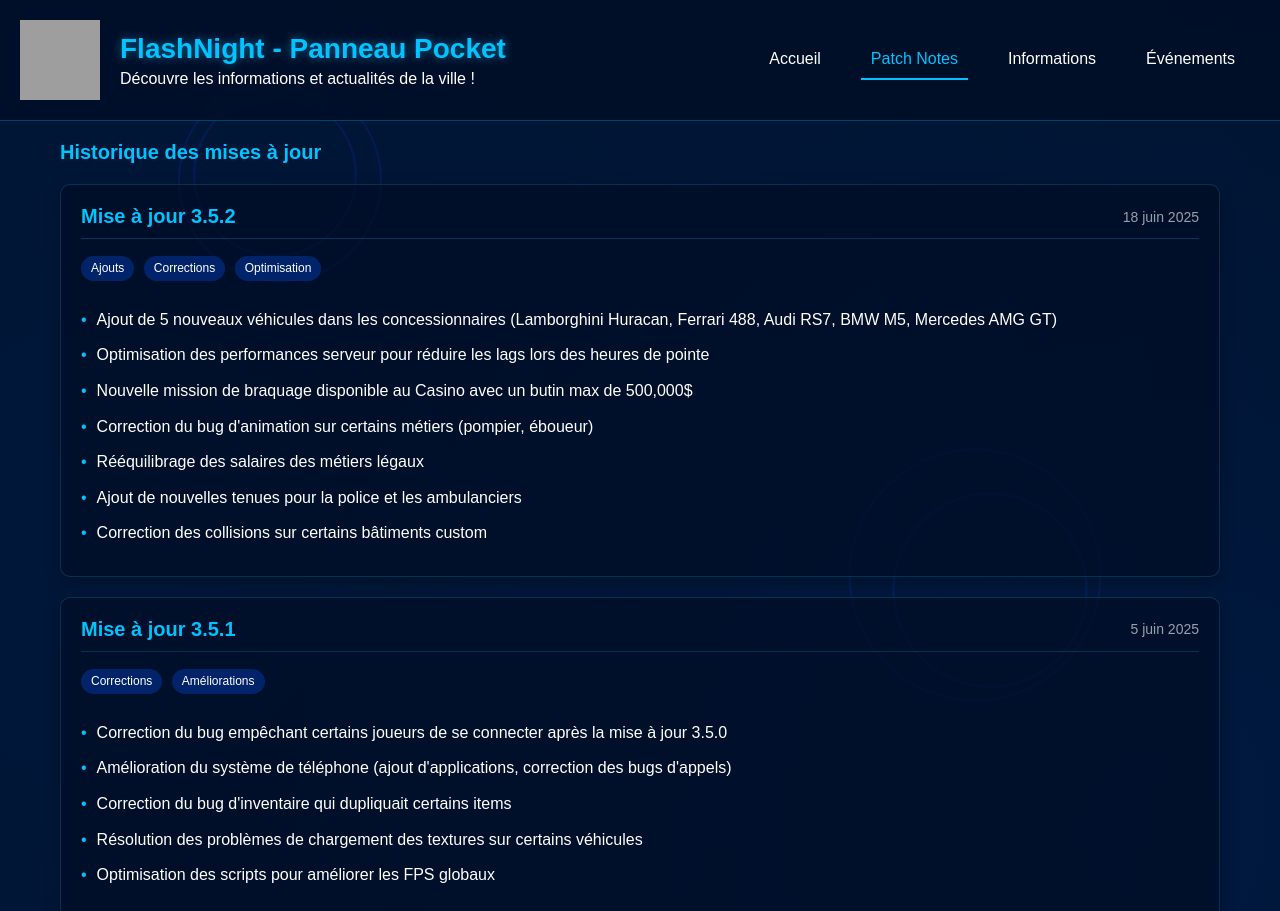
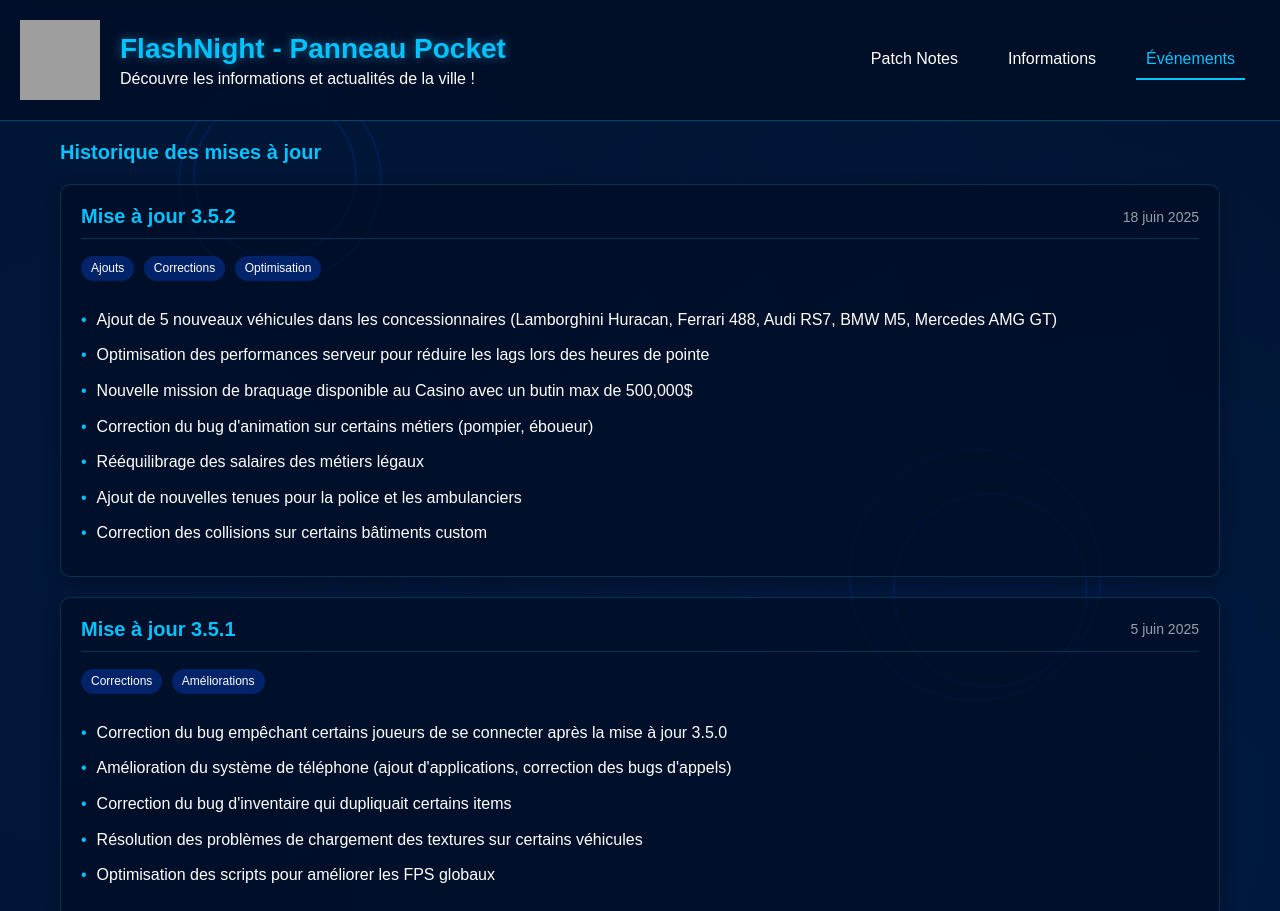
Before and after one commit to Minou-Coding/FlashNight---Patch-Notes, a plain HTML site: page index.html in a window 1280 px wide. Shown: the top 911 px of the page. Drawn offline with Linux system fonts and the light colour scheme; grey boxes are pictures that could not be loaded.

Commit message:
Update index.html

```diff
--- a/index.html
+++ b/index.html
@@ -297,10 +297,9 @@
             </div>
         </div>
         <nav>
-            <a href="index.html" class="nav-item">Accueil</a>
-            <a href="patches.html" class="nav-item active">Patch Notes</a>
-            <a href="informations.html" class="nav-item">Informations</a>
-            <a href="evenements.html" class="nav-item">Événements</a>
+            <a href="https://minou-coding.github.io/FlashNight---Patch-Notes/" class="nav-item">Patch Notes</a>
+            <a href="https://minou-coding.github.io/FlashNight---Informations/" class="nav-item">Informations</a>
+            <a href="https://minou-coding.github.io/FlashNight---Evenements/" class="nav-item active">Événements</a>
         </nav>
     </header>
 
```
